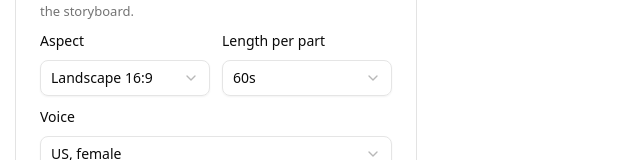
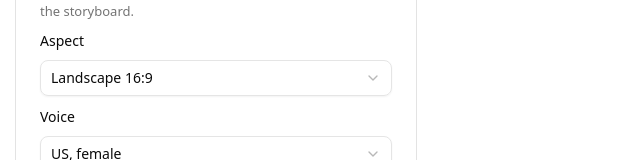
Before and after one commit to agasyan/ai-explainer-videos, a plain HTML site: page dashboard/index.html in a window 1280 px wide. Both pictures are taken after typing "Sample", "Sample", "Sample" into the empty fields and a click on the button "Start". Shown: the part 462-622 px from the top of the page, without its empty margins (0-640 px from the left). Drawn offline with Linux system fonts and the light colour scheme; no server answers.

Commit message:
One video by default: no length per part in the form
Split into parts only when the request asks for a length per part.

Co-Authored-By: Claude Opus 5.5 <noreply@anthropic.com>

```diff
--- a/dashboard/app.js
+++ b/dashboard/app.js
@@ -467,7 +467,7 @@ $("new").onsubmit = async e => {
     `Format: ${$("format").value}. ` +
     (vf !== "recommend" && !page ? `Video format: ${vf}. ` : "") + (mood !== "recommend" ? `Moodboard: ${mood}. ` : "") +
     `3D: ${$("three").checked && !page ? "allowed (three: true)" : "off (three: false)"}. ` +
-    `Voice: ${$("voice").value}. Length per part: ${$("length").value}. Use defaults for anything else.`;
+    `Voice: ${$("voice").value}. One video, no parts. Use defaults for anything else.`;
   const r = await post("/api/jobs", { prompt, slug: newSlug, add_dir: $("dir").value.trim(), html: page,
     plan_check: $("plan-check").checked });
   if (r.error) return alert(r.error);
--- a/dashboard/index.html
+++ b/dashboard/index.html
@@ -39,12 +39,8 @@
           </div>
           <p class="muted" id="pick-note">Claude recommends one of each, with 2 alternatives, in the storyboard.</p>
           <img id="mood-swatch" class="swatch" alt="" hidden>
-          <div class="pair">
-            <div class="field"><label for="format">Aspect</label>
-              <select id="format" class="select"><option value="landscape">Landscape 16:9</option><option value="story">Story 9:16</option><option value="both">Both</option></select></div>
-            <div class="field"><label for="length">Length per part</label>
-              <select id="length" class="select"><option>30s</option><option selected>60s</option><option>2m</option><option>3m</option></select></div>
-          </div>
+          <div class="field"><label for="format">Aspect</label>
+            <select id="format" class="select"><option value="landscape">Landscape 16:9</option><option value="story">Story 9:16</option><option value="both">Both</option></select></div>
           <div class="field"><label for="voice">Voice</label>
             <select id="voice" class="select"><option value="af_heart">US, female</option><option value="am_michael">US, male</option><option value="bf_emma">UK, female</option><option value="bm_george">UK, male</option></select></div>
           <label class="check"><input type="checkbox" id="three" class="input" checked>
```
Also changed, not shown: 3 other files.
